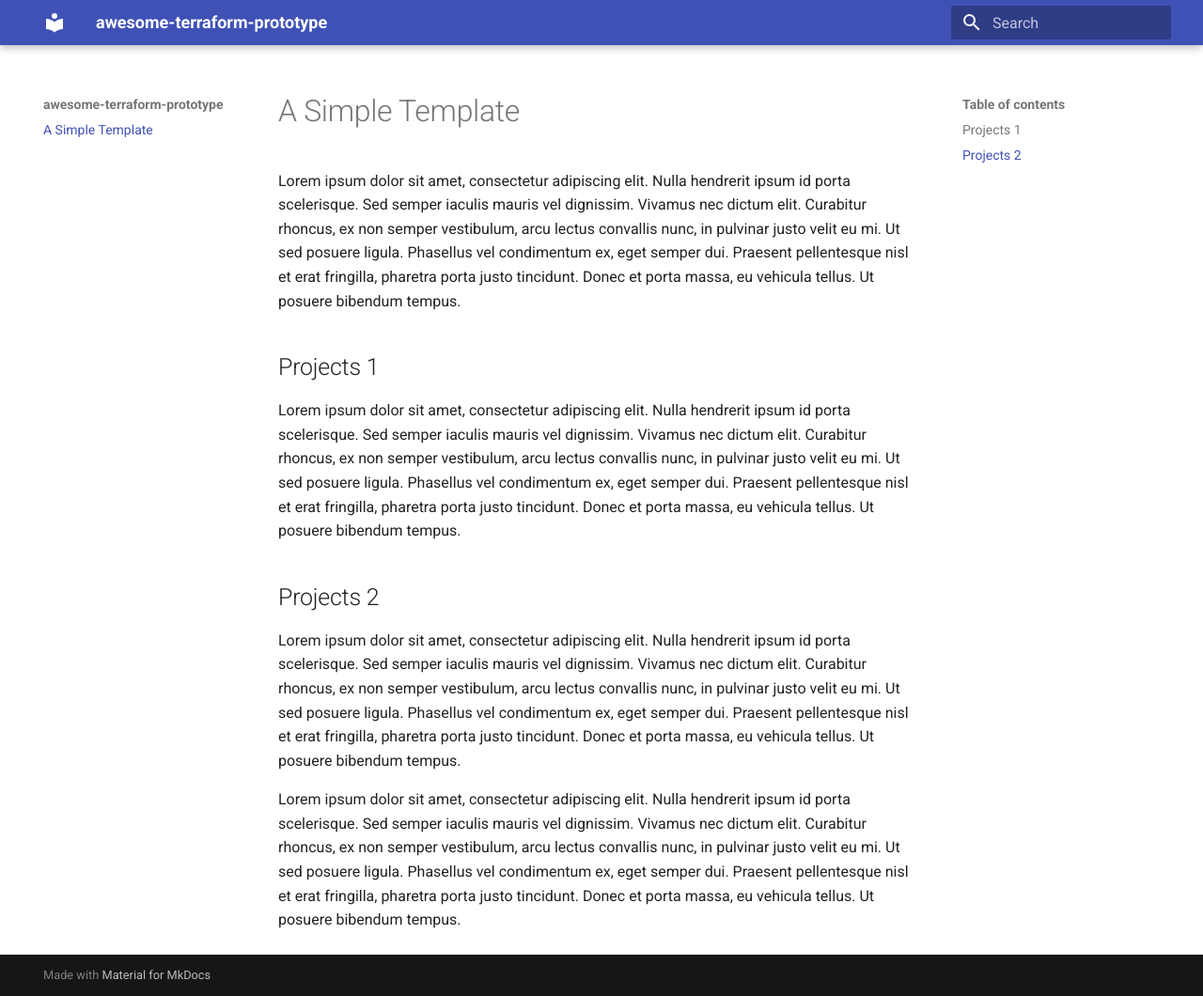
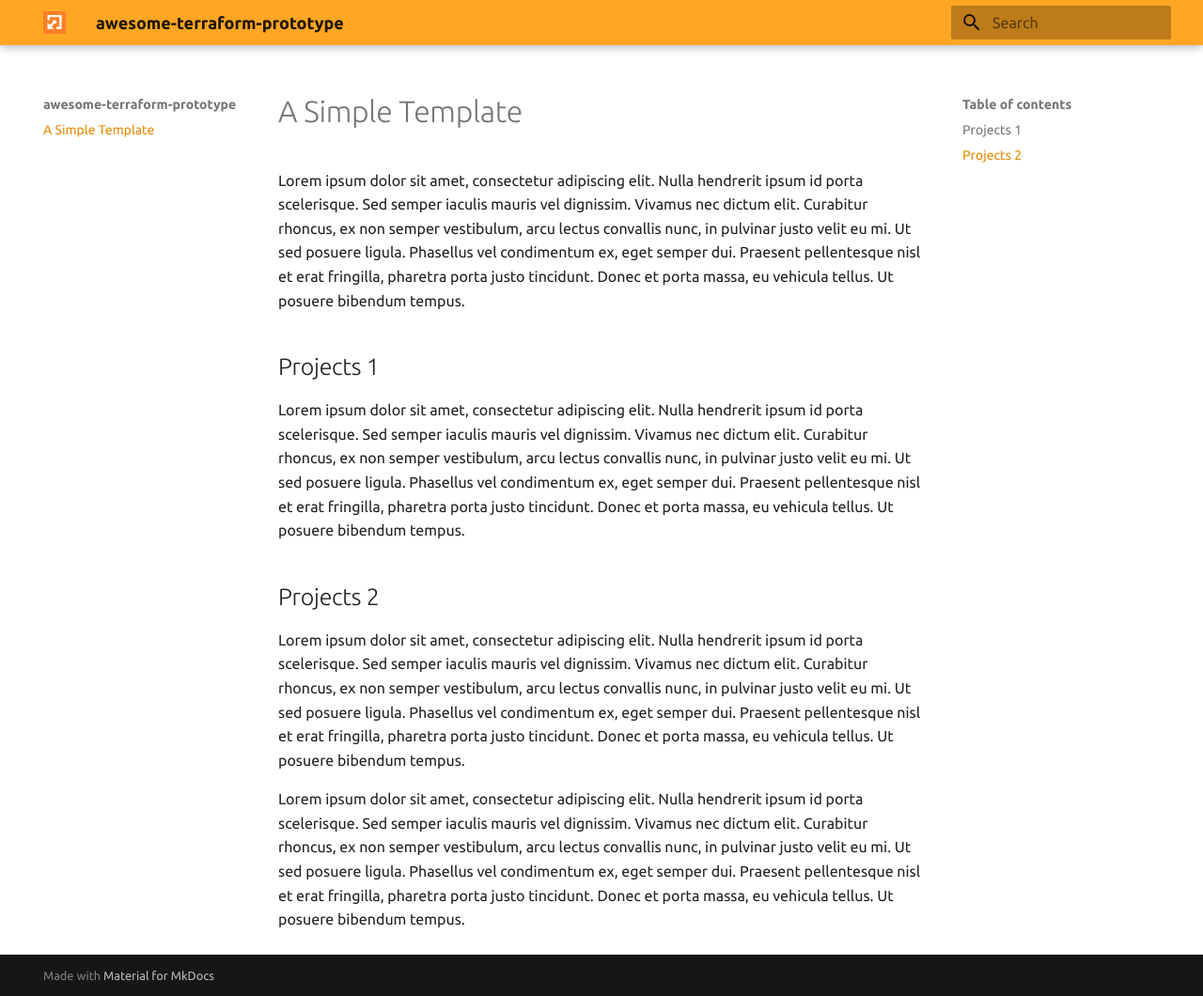
Before and after one commit to jrbeverly/awesome-terraform-prototype, an MkDocs documentation site: the page built from docs/README.md, in a window 1280 px wide and 1060 px high. Shown: the whole window at 94% size. Built offline with MkDocs 1.6.1 and Material for MkDocs 9.7.7, drawn with Linux system fonts in a browser that asks for light colours.

Commit message:
Setup the theme and icons

```diff
--- a/mkdocs.yml
+++ b/mkdocs.yml
@@ -2,3 +2,10 @@ site_name: awesome-terraform-prototype
 docs_dir: docs/
 theme:
   name: 'material'
+  logo: 'images/logo.png'
+  palette:
+    primary: 'orange'
+    accent: 'yellow'
+  font:
+    text: 'Ubuntu'
+    code: 'Ubuntu Mono'
```
Also changed, not shown: docs/images/logo.png (added).
